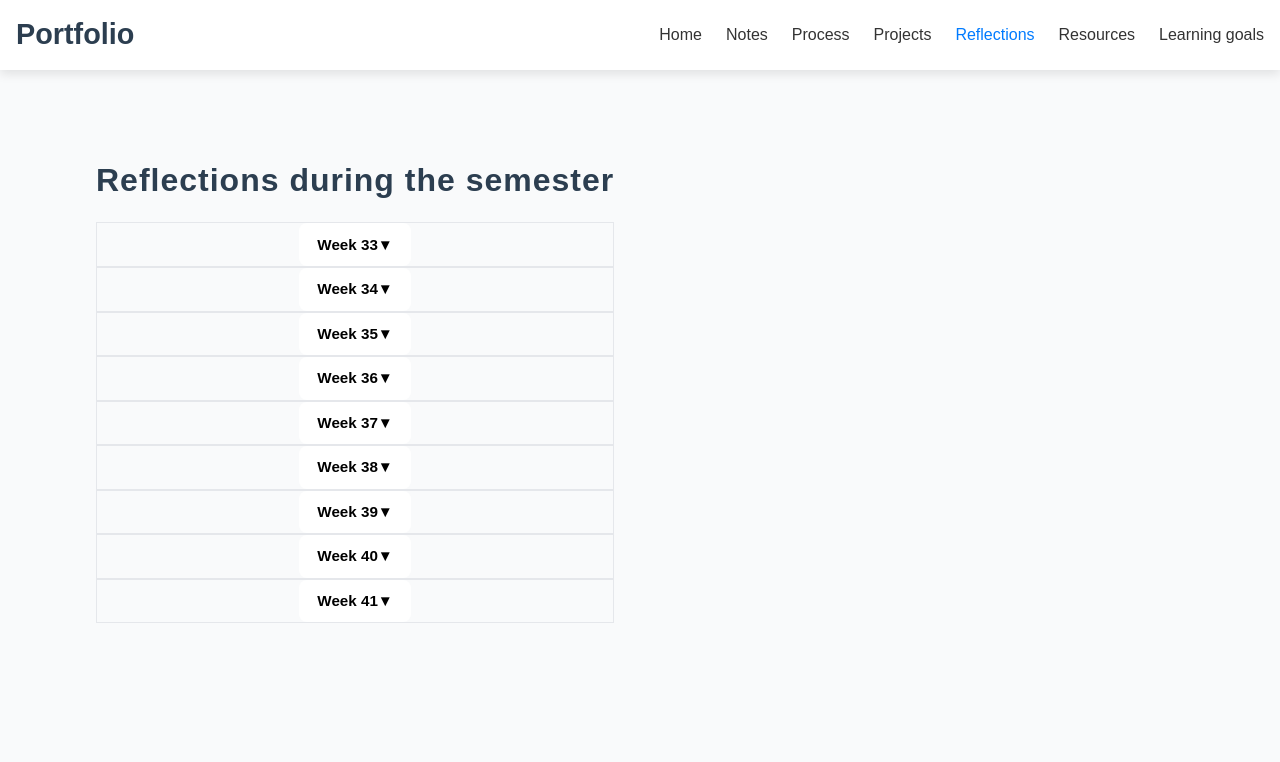
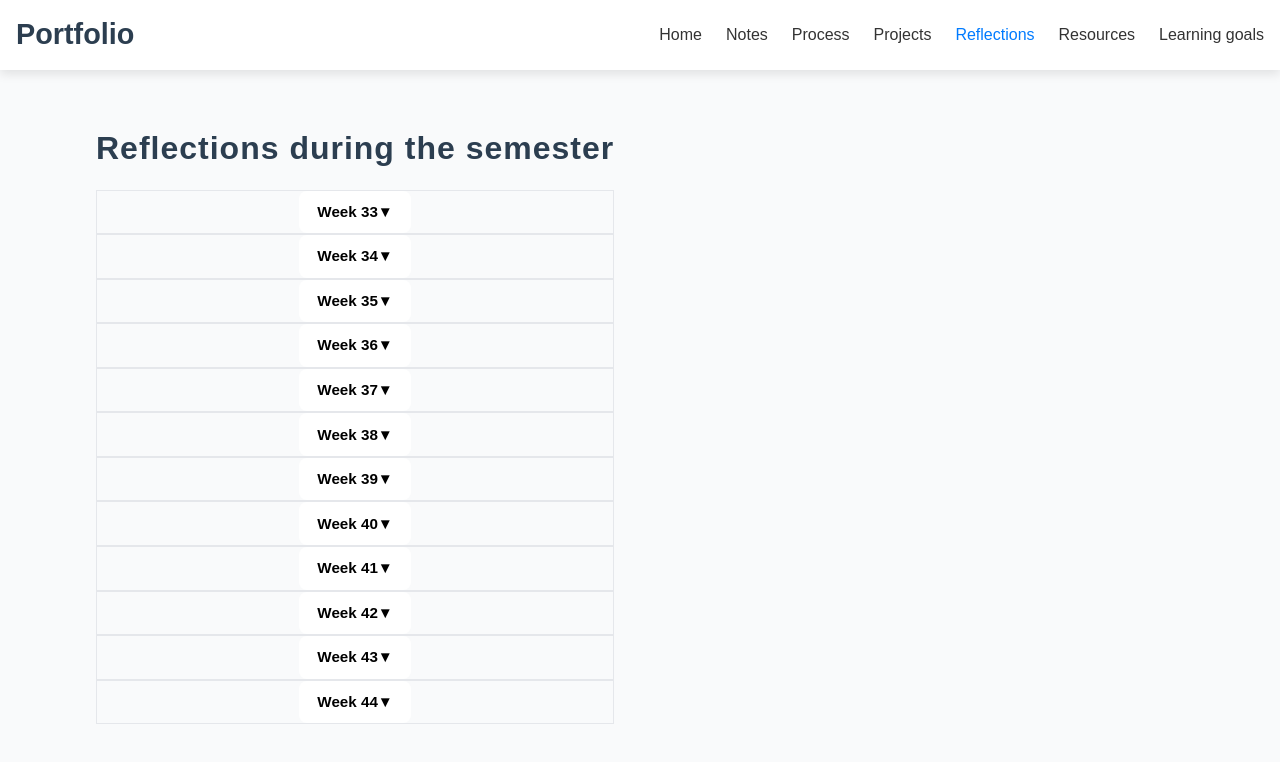
Before and after one commit to samieleraky/Portfolio, a React (Vite) app in the folder portfolio/: page /Portfolio/reflections in a window 1280 px wide. Shown: the top 762 px of the page. Built offline with nearby package versions, Linux system fonts and the light colour scheme.

Commit message:
reflections for week 42 - 44

```diff
--- /dev/null
+++ b/package.json
@@ -0,0 +1,5 @@
+{
+  "devDependencies": {
+    "gh-pages": "^6.3.0"
+  }
+}
--- a/portfolio/src/pages/Reflections.jsx
+++ b/portfolio/src/pages/Reflections.jsx
@@ -76,7 +76,32 @@ const weeks = [
         "The week that passed": "I re-structured our frontend design for our job-application site. I have placed all the information in one component instead of 3 seperate components. This will make it easier for the user to fill out the job application. I updated our wireframes in draw.io so its arranged into 1 component as well. I have began the backend design of our job application component by opening a ASP.NET project in visual studio which will feature the backend development of our React component ",
         resources: "Visual studio, Draw.io, Github",
         learning: "Feedback from my group members enhances my learning and helps me stay on track with developing the right product. By focusing on backend development, I am learning how to integrate the front end with the back end through APIs",
+    },
+    {
+        title: "Week 42",
+        goals: "Continue backend development and search for internships",
+        "The week that passed": "I finished a prototype of our backend which stores the logic of the frontend of our job application site. I managed to connect it to a local database in SQL. When the user sends in the application it is stored in the database. I also spend time sending internship-application. I still have not found an internship but I will keep pushing",
+        resources: "Visual studio, SQL server, Github",
+        learning: "By working on the backend development I am learning how to connect the frontend with the backend through APIs. This is helping me understand the full stack development of web applications",
+
+    },
+    {
+        title: "Week 43",
+        goals: "Begin the frontend work on our dashboard and to keep searching for internship",
+        "the week that passed": "I began the week with working on our frontend of the dashboard. This dashboard will work as the site which showcases the top applicants based on an AI score. I managed to finish a prototype of it but its still needs adjustments. The rest of the week was spent on sending internship applications",
+        resources: "Visual studio, Github",
+        learning: "The process of finding an internship is teaching me valuable lessons on resume-writing and cover letters"
+    },
+    {
+        title: "Week 44",
+        goals: "Continue working on dashboard and find an internship",
+        "the week that passed": "I continued working on the dashboard this week. It has been difficult to receive feedback from my groupmembers or just overall to plan any meetings. It seems like everyone is kind of on their own. I feel pressured to find an internship so the majority of the week was spent on sending our internship applications.",
+        resources: "Visual studio, Github",
+        learning: "Finding an internship is a difficult process. It requires patience and persistence. I have learned that its important to follow up on applications and to network as much as possible"
+
+
     }
+
 ];
 
 export const Reflections = () => {
```
Also changed, not shown: 1 other file (tests, documents, lock files or other folders).
